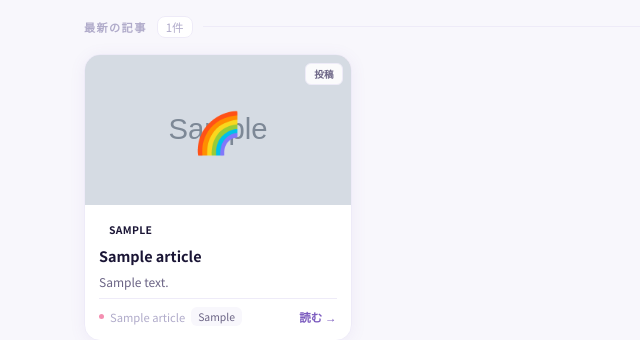
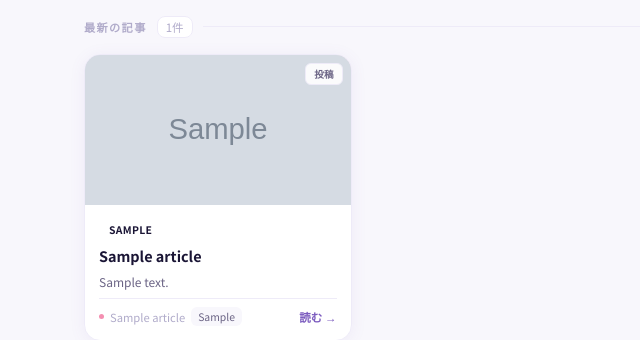
Before and after one commit to pandadada4649/lgbtq-rainbow-news, a Flask app: page / in a window 1280 px wide. Shown: the part 686-1026 px from the top of the page, without its empty margins (0-640 px from the left). Run offline with Flask 3, Linux system fonts and the light colour scheme; data comes from the database, SQL or seed files in the repository; tables that the repository leaves empty hold one stand-in row (values such as "Sample post"); grey boxes marked "Sample" are stand-in pictures.

Commit message:
fix: 画像ありの場合は絵文字非表示

```diff
--- a/templates/index.html
+++ b/templates/index.html
@@ -380,9 +380,11 @@ footer a{color:var(--accent)}
       <a href="{{ url_for('article_detail', article_id=a.id) }}" class="card">
         <div class="card-img cat-{{ a.category }}">
           {% if a.image_url %}
-            <img src="{{ a.image_url }}" alt="" onerror="this.style.display='none'">
+            <img src="{{ a.image_url }}" alt="" onerror="this.remove()">
+            <span class="cat-emoji" style="display:none">{{ cat_emoji.get(a.category, '🌈') }}</span>
+          {% else %}
+            <span class="cat-emoji">{{ cat_emoji.get(a.category, '🌈') }}</span>
           {% endif %}
-          <span class="cat-emoji">{{ cat_emoji.get(a.category, '🌈') }}</span>
           <div class="src-badge">{% if a.source_type=='rss' %}RSS{% else %}投稿{% endif %}</div>
         </div>
         <div class="card-body">
```
